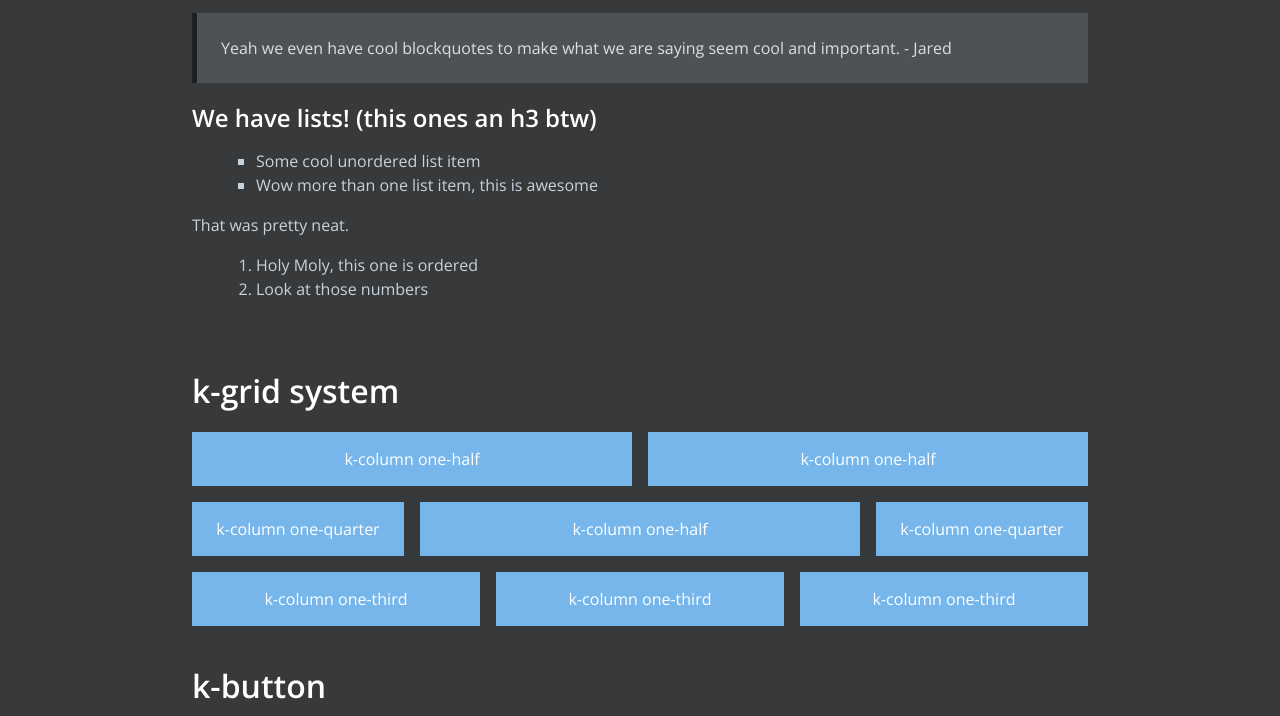
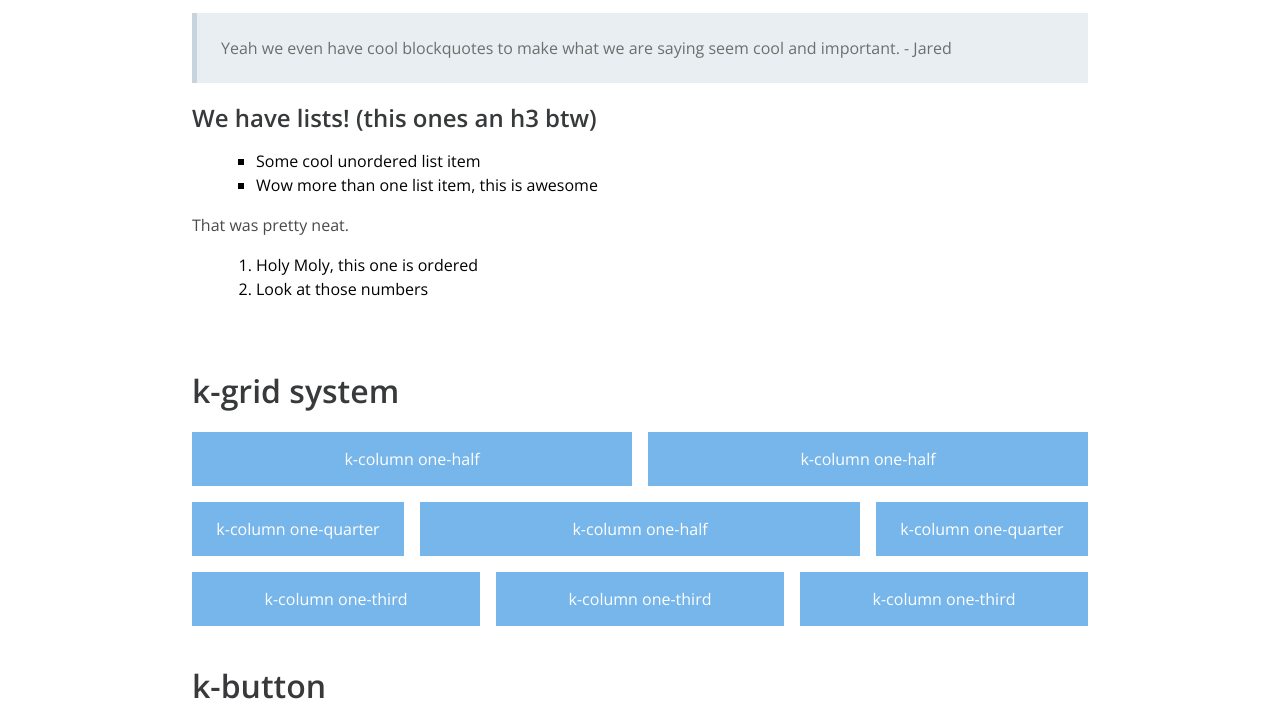
Before and after one commit to Jaredk3nt/Kent, a website: page index.html in a window 1280 px wide. Shown: the part 700-1416 px from the top of the page. Drawn offline with nearby package versions, Linux system fonts and the light colour scheme.

Commit message:
Adding documentation for form, nightmode, and all other missing components

```diff
--- a/src/grid/grid.scss
+++ b/src/grid/grid.scss
@@ -51,7 +51,5 @@ $gap: 0.5rem !default;
             justify-content: center;
             text-align: center;
         }
-
     }
-
 }
--- a/src/night/nightmode.scss
+++ b/src/night/nightmode.scss
@@ -9,7 +9,7 @@ $nm-light: #dddede;
 $nm-input-background: #505354;
 
 body {
-    &.nightmode {
+    &.k-nightmode {
         background-color: $nm-background-color;
         color: $nm-text-color;
 
```
Also changed, not shown: README.md, css/kent.css, 1 other file.
